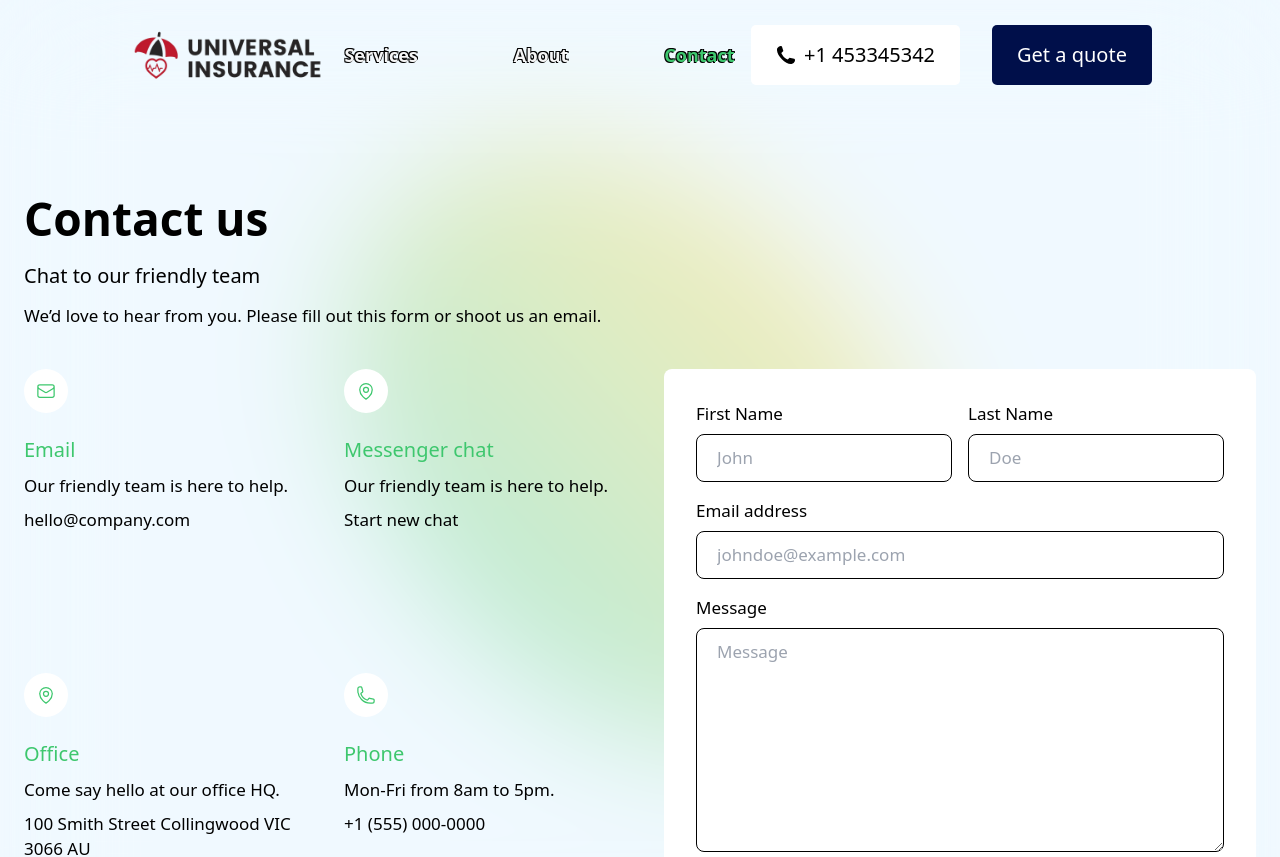
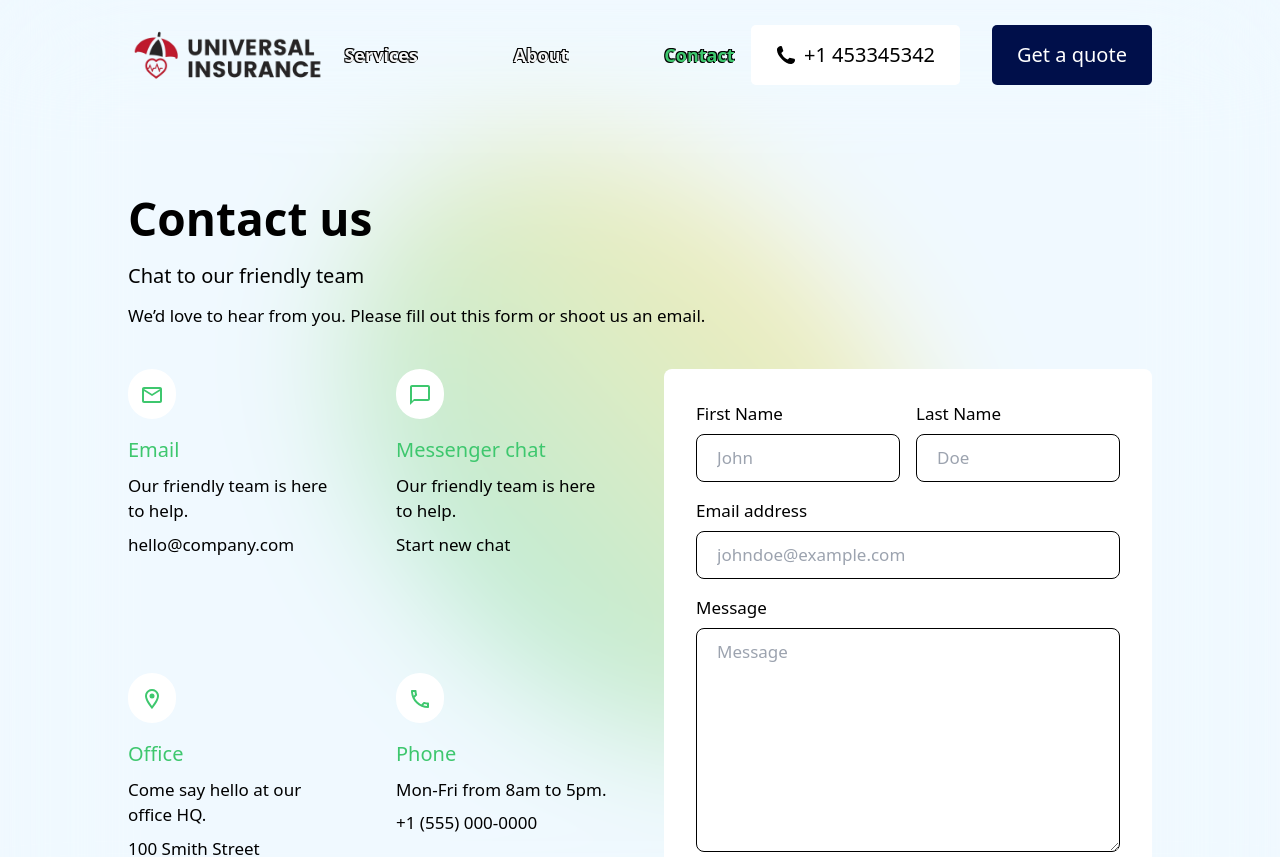
Before and after one commit to tejinder-pal-singh/universalInsurance, a React (Vite) app: page /contact in a window 1280 px wide. Shown: the top 857 px of the page. Built offline with nearby package versions, Linux system fonts and the light colour scheme.

Commit message:
fix styles

```diff
--- a/src/pages/Contact.tsx
+++ b/src/pages/Contact.tsx
@@ -1,3 +1,7 @@
+import EmailOutlinedIcon from "@mui/icons-material/EmailOutlined";
+import ChatBubbleOutlineOutlinedIcon from "@mui/icons-material/ChatBubbleOutlineOutlined";
+import LocationOnOutlinedIcon from "@mui/icons-material/LocationOnOutlined";
+import PhoneOutlinedIcon from "@mui/icons-material/PhoneOutlined";
 export const Contact = () => {
   return (
     <section className="bg-neutral relative  overflow-hidden">
@@ -8,7 +12,7 @@ export const Contact = () => {
       <div className="navbar-spacer invisible pt-10 lg:py-20">
         navbar plachoder
       </div>
-      <div className="relative z-20 container px-6 mx-auto">
+      <div className="relative px-10 lg:px-32 z-20  w-full">
         <div>
           <p className="text-3xl lg:text-6xl z-20 font-bold dark:text-secondary">
             Contact us
@@ -22,24 +26,11 @@ export const Contact = () => {
           </p>
         </div>
 
-        <div className="grid text-lg z-20 pb-10 grid-cols-1 gap-12 mt-10 lg:grid-cols-2">
+        <div className="grid text-lg z-20 w-full justify-between pb-10 grid-cols-1 gap-12 mt-10 lg:grid-cols-2">
           <div className="grid  grid-cols-1 gap-12 md:grid-cols-2">
             <div>
               <span className="inline-block p-3 text-primary rounded-full bg-white">
-                <svg
-                  xmlns="http://www.w3.org/2000/svg"
-                  fill="none"
-                  viewBox="0 0 24 24"
-                  stroke-width="1.5"
-                  stroke="currentColor"
-                  className="w-5 h-5"
-                >
-                  <path
-                    stroke-linecap="round"
-                    stroke-linejoin="round"
-                    d="M21.75 6.75v10.5a2.25 2.25 0 01-2.25 2.25h-15a2.25 2.25 0 01-2.25-2.25V6.75m19.5 0A2.25 2.25 0 0019.5 4.5h-15a2.25 2.25 0 00-2.25 2.25m19.5 0v.243a2.25 2.25 0 01-1.07 1.916l-7.5 4.615a2.25 2.25 0 01-2.36 0L3.32 8.91a2.25 2.25 0 01-1.07-1.916V6.75"
-                  />
-                </svg>
+                <EmailOutlinedIcon />
               </span>
 
               <h2 className="mt-4 text-xl font-medium text-primary ">Email</h2>
@@ -51,25 +42,7 @@ export const Contact = () => {
 
             <div>
               <span className="inline-block p-3 text-primary rounded-full bg-white">
-                <svg
-                  xmlns="http://www.w3.org/2000/svg"
-                  fill="none"
-                  viewBox="0 0 24 24"
-                  stroke-width="1.5"
-                  stroke="currentColor"
-                  className="w-5 h-5"
-                >
-                  <path
-                    stroke-linecap="round"
-                    stroke-linejoin="round"
-                    d="M15 10.5a3 3 0 11-6 0 3 3 0 016 0z"
-                  />
-                  <path
-                    stroke-linecap="round"
-                    stroke-linejoin="round"
-                    d="M19.5 10.5c0 7.142-7.5 11.25-7.5 11.25S4.5 17.642 4.5 10.5a7.5 7.5 0 1115 0z"
-                  />
-                </svg>
+                <ChatBubbleOutlineOutlinedIcon />
               </span>
 
               <h2 className="mt-4 text-xl font-medium text-primary ">
@@ -83,25 +56,7 @@ export const Contact = () => {
 
             <div>
               <span className="inline-block p-3 text-primary rounded-full bg-white ">
-                <svg
-                  xmlns="http://www.w3.org/2000/svg"
-                  fill="none"
-                  viewBox="0 0 24 24"
-                  stroke-width="1.5"
-                  stroke="currentColor"
-                  className="w-5 h-5"
-                >
-                  <path
-                    stroke-linecap="round"
-                    stroke-linejoin="round"
-                    d="M15 10.5a3 3 0 11-6 0 3 3 0 016 0z"
-                  />
-                  <path
-                    stroke-linecap="round"
-                    stroke-linejoin="round"
-                    d="M19.5 10.5c0 7.142-7.5 11.25-7.5 11.25S4.5 17.642 4.5 10.5a7.5 7.5 0 1115 0z"
-                  />
-                </svg>
+                <LocationOnOutlinedIcon />
               </span>
 
               <h2 className="mt-4 text-xl font-medium text-primary">Office</h2>
@@ -115,20 +70,7 @@ export const Contact = () => {
 
             <div>
               <span className="inline-block p-3 text-primary rounded-full bg-white ">
-                <svg
-                  xmlns="http://www.w3.org/2000/svg"
-                  fill="none"
-                  viewBox="0 0 24 24"
-                  stroke-width="1.5"
-                  stroke="currentColor"
-                  className="w-5 h-5"
-                >
-                  <path
-                    stroke-linecap="round"
-                    stroke-linejoin="round"
-                    d="M2.25 6.75c0 8.284 6.716 15 15 15h2.25a2.25 2.25 0 002.25-2.25v-1.372c0-.516-.351-.966-.852-1.091l-4.423-1.106c-.44-.11-.902.055-1.173.417l-.97 1.293c-.282.376-.769.542-1.21.38a12.035 12.035 0 01-7.143-7.143c-.162-.441.004-.928.38-1.21l1.293-.97c.363-.271.527-.734.417-1.173L6.963 3.102a1.125 1.125 0 00-1.091-.852H4.5A2.25 2.25 0 002.25 4.5v2.25z"
-                  />
-                </svg>
+                <PhoneOutlinedIcon />
               </span>
 
               <h2 className="mt-4 text-xl font-medium text-primary ">Phone</h2>
```
